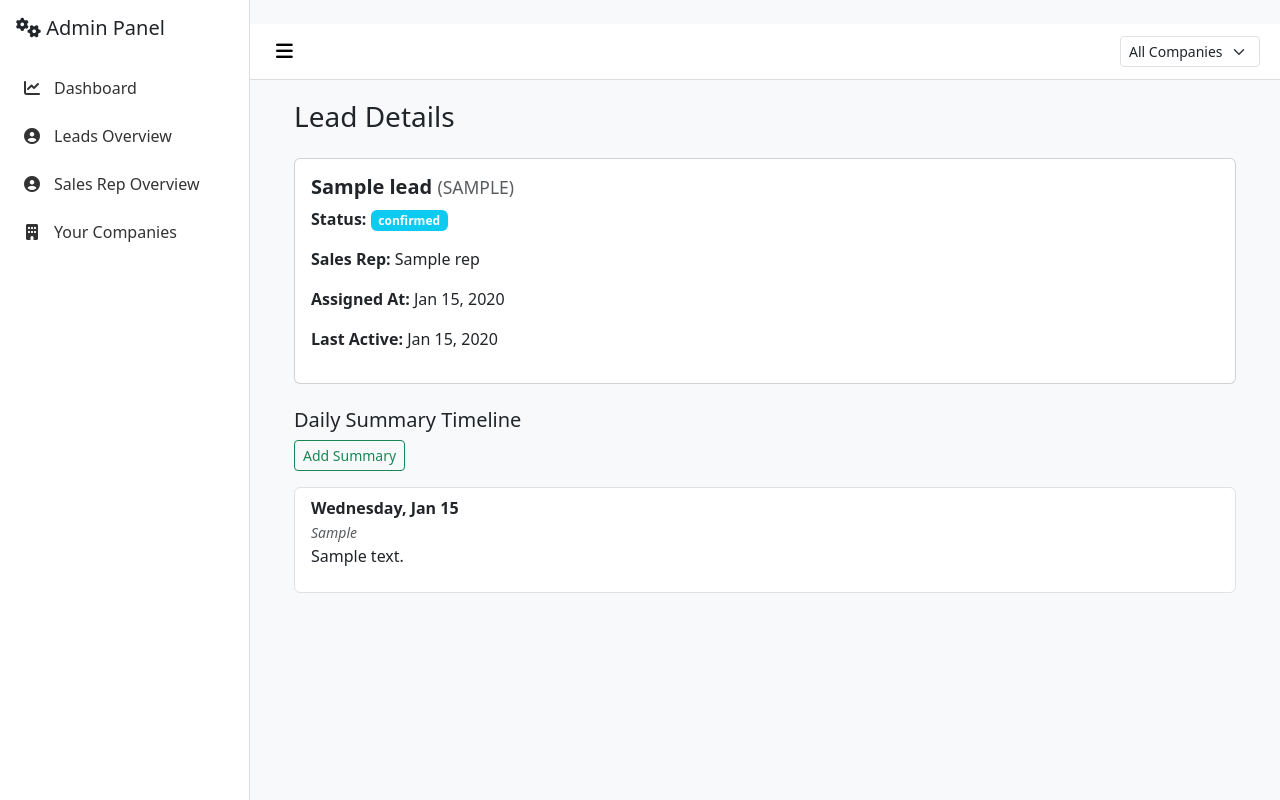
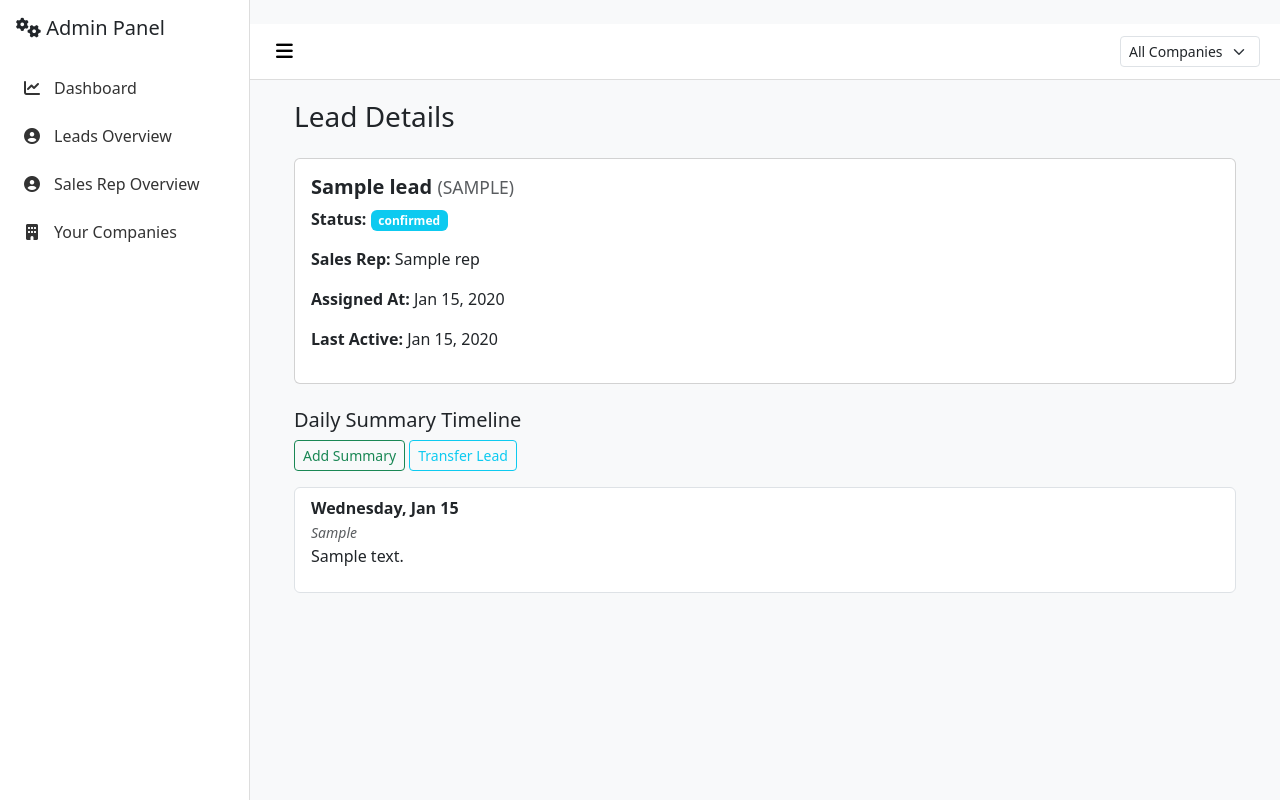
Before and after one commit to Basit-Arif/Sales_crm, a Flask app: page /admin/leads/1 in a window 1280 px wide. Run offline with Flask 3, Linux system fonts and the light colour scheme; tables that the repository leaves empty hold one stand-in row (values such as "Sample post"); some libraries are stand-ins or nearby versions.

Commit message:
transfer-lead

```diff
--- a/app/routes/admin_dashboard/admin.py
+++ b/app/routes/admin_dashboard/admin.py
@@ -391,7 +391,14 @@ def lead_detail(lead_id):
         for comment in comments:
             comment.content_html = Markup(markdown.markdown(comment.content)) if comment.content else ""
 
-        return render_template("admin/lead_detail.html", lead=lead, comments=comments)
+        # Fetch all sales reps from the same company as this lead
+        sales_reps = []
+        if lead.sales_rep and lead.sales_rep.company:
+            sales_reps = db.query(SalesRep)\
+                .filter(SalesRep.company_id == lead.sales_rep.company_id)\
+                .all()
+
+        return render_template("admin/lead_detail.html", lead=lead, comments=comments, sales_reps=sales_reps)
 
     finally:
         db.close()
@@ -725,3 +732,39 @@ def delete_company():
 
     finally:
         db.close()
+
+
+
+
+@admin_bp.route('/transfer-lead', methods=['POST'])
+def transfer_leads():
+    db = get_db()
+    try:
+        lead_id = request.form.get("lead_id")
+        new_sales_rep_id = request.form.get("new_sales_rep_id")
+
+        if not lead_id or not new_sales_rep_id:
+            flash("❌ Missing lead or sales rep.", "danger")
+            return redirect(request.referrer or url_for("admin.lead_overview"))
+
+        lead = db.query(Lead).filter_by(id=lead_id).first()
+        new_rep = db.query(SalesRep).filter_by(id=new_sales_rep_id).first()
+
+        if not lead or not new_rep:
+            flash("❌ Lead or sales rep not found.", "danger")
+            return redirect(request.referrer or url_for("admin.lead_overview"))
+
+        lead.sales_rep_id = new_rep.id
+        db.commit()
+
+        flash(f"✅ Lead '{lead.name}' successfully transferred to {new_rep.name}.", "success")
+        return redirect(url_for("admin.lead_detail", lead_id=lead.id))
+
+    except Exception as e:
+        db.rollback()
+        print("❌ Error transferring lead:", e)
+        flash("❌ Something went wrong. Transfer failed.", "danger")
+        return redirect(request.referrer or url_for("admin.lead_overview"))
+
+    finally:
+        db.close()
--- a/app/templates/admin/lead_detail.html
+++ b/app/templates/admin/lead_detail.html
@@ -25,6 +25,9 @@
   <!-- Trigger Button -->
   <button class="btn btn-sm btn-outline-success mb-3" data-bs-toggle="modal" data-bs-target="#summaryModal">
     Add Summary
+  </button>
+  <button class="btn btn-sm btn-outline-info mb-3" data-bs-toggle="modal" data-bs-target="#transferLeadModal">
+    Transfer Lead
   </button>
 
   <!-- Summary Modal -->
@@ -55,6 +58,33 @@
       </div>
     </div>
   </div>
+  <div class="modal fade" id="transferLeadModal" tabindex="-1" aria-labelledby="transferLeadModalLabel" aria-hidden="true">
+    <div class="modal-dialog">
+      <div class="modal-content">
+        <form method="post" action="{{ url_for('admin.transfer_leads') }}">
+          <div class="modal-header">
+            <h5 class="modal-title" id="transferLeadModalLabel">Transfer Lead</h5>
+            <button type="button" class="btn-close" data-bs-dismiss="modal" aria-label="Close"></button>
+          </div>
+          <div class="modal-body">
+            <input type="hidden" name="lead_id" value="{{ lead.id }}">
+            <div class="mb-3">
+              <label for="new_sales_rep_id" class="form-label">Select Sales Rep</label>
+              <select class="form-select" name="new_sales_rep_id" required>
+                {% for rep in sales_reps %}
+                  <option value="{{ rep.id }}">{{ rep.name }} ({{ rep.company.name if rep.company else 'No Company' }})</option>
+                {% endfor %}
+              </select>
+            </div>
+          </div>
+          <div class="modal-footer">
+            <button type="button" class="btn btn-secondary" data-bs-dismiss="modal">Cancel</button>
+            <button type="submit" class="btn btn-info">Transfer</button>
+          </div>
+        </form>
+      </div>
+    </div>
+  </div>
 
   <ul class="list-group">
     {% for c in comments %}
--- a/run.py
+++ b/run.py
@@ -31,6 +31,7 @@ def handle_join_room(data):
     requested_id = int(data.get("user_id"))
     actual_id = session.get("user_id")
 
+
     if actual_id != requested_id:
         print(f"🚫 Unauthorized room join attempt: session {actual_id} tried to join user_{requested_id}")
         return
```
Also changed, not shown: app/templates/admin/lead_overview.html (+5 -5 lines), migrations/versions/715390675c71_added_massenger_access_token_and_.py (added, +35 -0 lines), migrations/versions/e3c433192830_initial_clean_migration.py (renamed from migrations/versions/a5059f3146c7_initial_with_local_timezone.py, +4 -4 lines).
